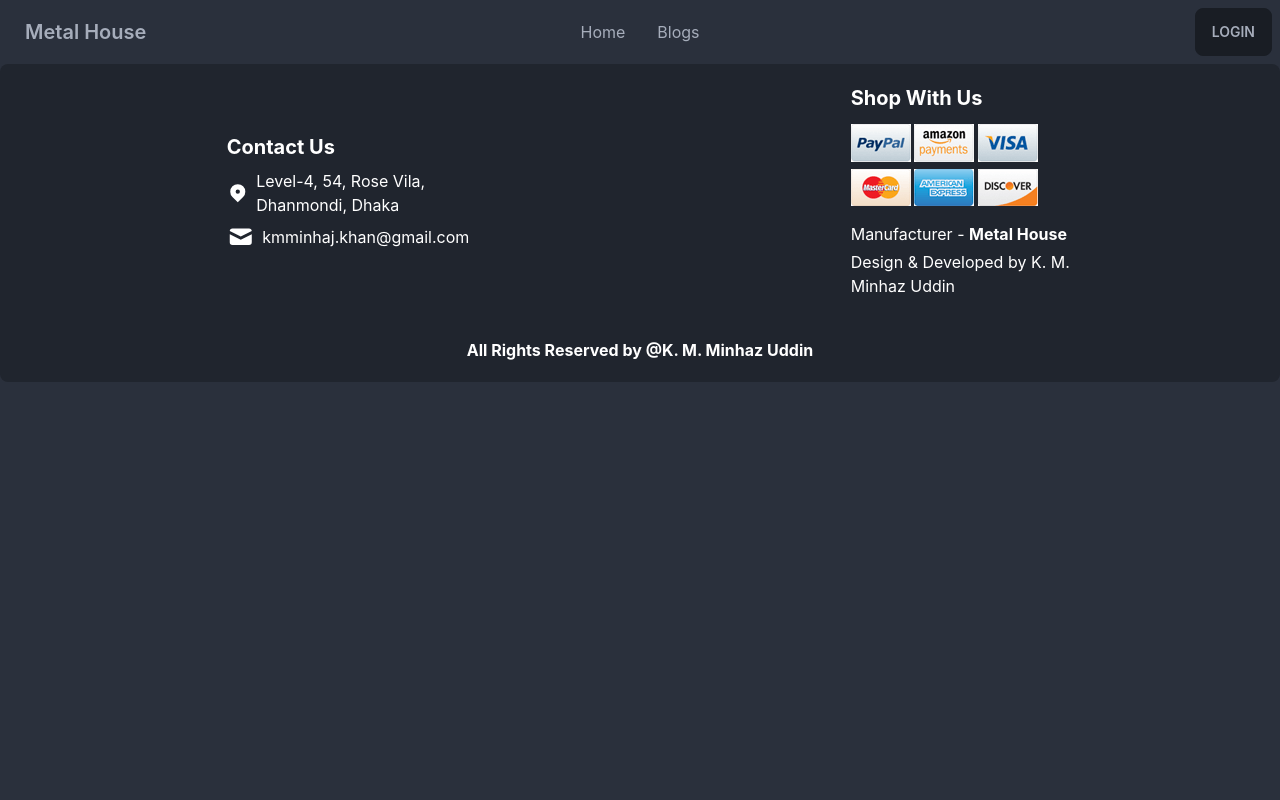
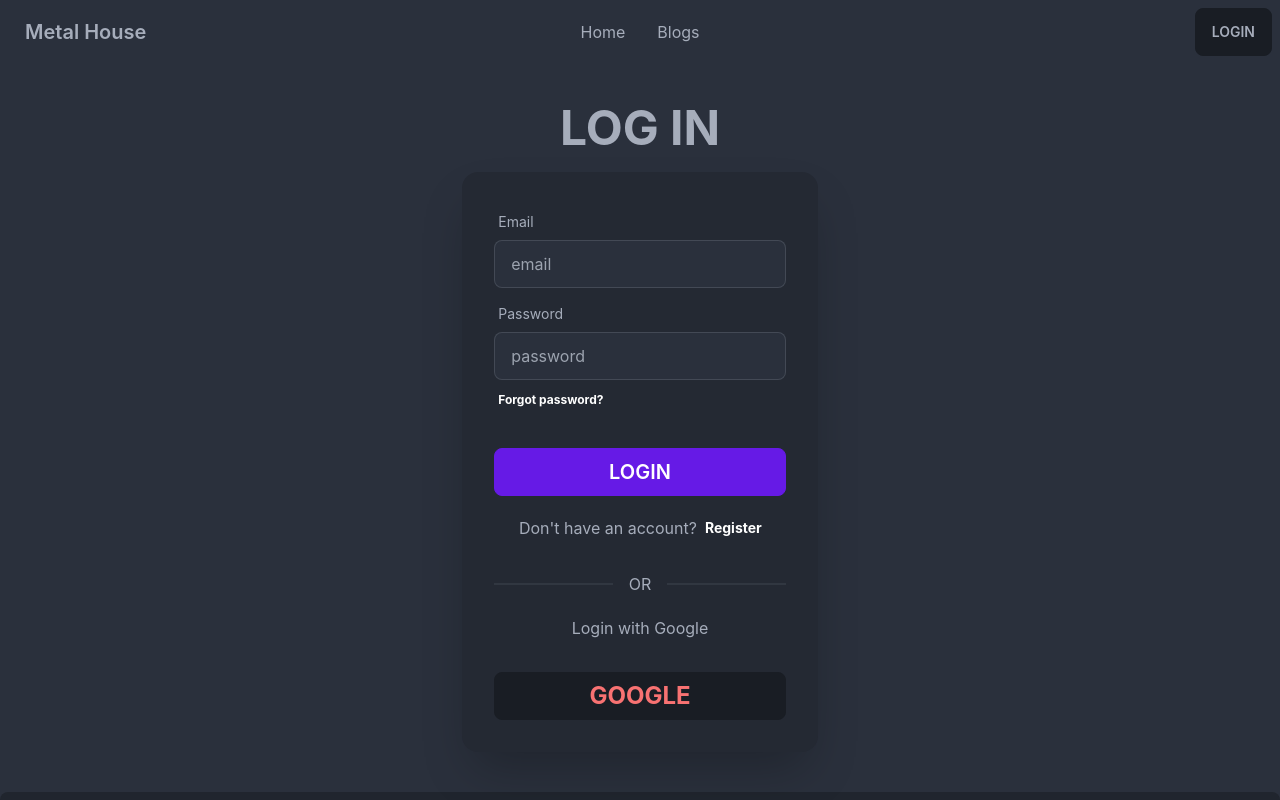
Before and after one commit to kmminhaz/Metal-House, a React (Create React App) app: page /login in a window 1280 px wide. Shown: the top 800 px of the page. Built offline with nearby package versions, Linux system fonts and the light colour scheme.

Commit message:
Login Page Design Done

```diff
--- a/src/App.js
+++ b/src/App.js
@@ -3,6 +3,7 @@ import './App.css';
 import Footer from './Footer/Footer';
 import Blogs from './Pages/Blogs/Blogs';
 import Home from './Pages/HomePage/Home';
+import Login from './Pages/LoginRegistrationPage/Login';
 import NavBar from './Pages/Navigation/NavBar';
 
 function App() {
@@ -12,6 +13,8 @@ function App() {
       <Routes>
         <Route path='/' element={<Home></Home>}></Route>
         <Route path='/blogs' element={<Blogs></Blogs>}></Route>
+        <Route path='/login' element={<Login></Login>}></Route>
+        <Route path='/register' element={<Login></Login>}></Route>
       </Routes>
       <Footer></Footer>
     </div>
--- a/src/Pages/HomePage/Home.js
+++ b/src/Pages/HomePage/Home.js
@@ -13,9 +13,9 @@ const Home = () => {
         <br /> <br /> <br /> <br />
         <Tools></Tools>
         <br /> <br /> <br /> <br />
+        <BusinessSummery></BusinessSummery>
+        <br /> <br /> <br /> <br />
         <OurCapabilities></OurCapabilities>
-        <br /> <br /> <br /> <br />
-        <BusinessSummery></BusinessSummery>
         <br /> <br /> <br /> <br />
         <Reviews></Reviews>
         <br /> <br /> <br /> <br />
--- /dev/null
+++ b/src/Pages/LoginRegistrationPage/Login.js
@@ -0,0 +1,67 @@
+import React from "react";
+import { Link } from "react-router-dom";
+
+const Login = () => {
+  return (
+    <div className='w-10/12 mx-auto'>
+      <div>
+        <h1 className='font-bold text-5xl pt-10'>LOG IN</h1>
+        {/* <p className='text-xl mt-2 text-success'> Hello Minhaz! </p> */}
+        {/* <p className='text-xl mt-2 text-error'> Hello Minhaz! </p> */}
+      </div>
+      <div className='card lg:w-2/6 mt-5 my-10 mx-auto shadow-2xl bg-base-200'>
+        <div className='card-body'>
+          <div className='form-control'>
+            <label className='label'>
+              <span className='label-text'>Email</span>
+            </label>
+            <input
+              type='text'
+              placeholder='email'
+              className='input input-bordered'
+            />
+          </div>
+          <div className='form-control'>
+            <label className='label'>
+              <span className='label-text'>Password</span>
+            </label>
+            <input
+              type='text'
+              placeholder='password'
+              className='input input-bordered'
+            />
+            <label className='label'>
+              <Link
+                to='#'
+                className='font-bold label-text-alt link link-hover mt-1 text-white'
+              >
+                Forgot password?
+              </Link>
+            </label>
+          </div>
+          <div className='form-control mt-6'>
+            <button className='btn btn-primary text-xl'>Login</button>
+            <div className='modal-footer mx-5 pt-3 mb-1'>
+              <p className='font-small flex justify-end items-center label'>
+                <span className='pr-2'>Don't have an account? </span>
+                <Link
+                  to='/register'
+                  className='font-bold label-text-alt link link-hover text-sm text-white'
+                >
+                  Register
+                </Link>
+              </p>
+            </div>
+          </div>
+          <div class='divider'>OR</div>
+          <h2>Login with Google</h2>
+          <div className='form-control mt-6'>
+            <button className='btn text-error font-bold text-2xl'>Google</button>
+          </div>
+        </div>
+      </div>
+    </div>
+  );
+};
+
+export default Login;
--- /dev/null
+++ b/src/Pages/LoginRegistrationPage/Registration.js
@@ -0,0 +1,69 @@
+import React from 'react';
+import { Link } from 'react-router-dom';
+
+const Registration = () => {
+    return (
+      <div className='w-10/12 mx-auto'>
+        <div>
+          <h1 className='font-bold text-5xl pt-10'>Register</h1>
+          {/* <p className='text-xl mt-2 text-success'> Hello Minhaz! </p> */}
+          {/* <p className='text-xl mt-2 text-error'> Hello Minhaz! </p> */}
+        </div>
+        <div className='card lg:w-2/6 mt-5 my-10 mx-auto shadow-2xl bg-base-200'>
+          <div className='card-body'>
+            <div className='form-control'>
+              <label className='label'>
+                <span className='label-text'>Email</span>
+              </label>
+              <input
+                type='text'
+                placeholder='email'
+                className='input input-bordered'
+              />
+            </div>
+            <div className='form-control'>
+              <label className='label'>
+                <span className='label-text'>Password</span>
+              </label>
+              <input
+                type='text'
+                placeholder='password'
+                className='input input-bordered'
+              />
+              <label className='label'>
+                <Link
+                  to='#'
+                  className='font-bold label-text-alt link link-hover mt-1 text-white'
+                >
+                  Forgot password?
+                </Link>
+              </label>
+            </div>
+            <div className='form-control mt-6'>
+              <button className='btn btn-primary text-xl'>Login</button>
+              <div className='modal-footer mx-5 pt-3 mb-1'>
+                <p className='font-small flex justify-end items-center label'>
+                  <span className='pr-2'>Don't have an account? </span>
+                  <Link
+                    to='/register'
+                    className='font-bold label-text-alt link link-hover text-sm text-white'
+                  >
+                    Register
+                  </Link>
+                </p>
+              </div>
+            </div>
+            <div class='divider'>OR</div>
+            <h2>Login with Google</h2>
+            <div className='form-control mt-6'>
+              <button className='btn text-error font-bold text-2xl'>
+                Google
+              </button>
+            </div>
+          </div>
+        </div>
+      </div>
+    );
+};
+
+export default Registration;
--- a/src/Pages/Navigation/NavBar.js
+++ b/src/Pages/Navigation/NavBar.js
@@ -13,13 +13,13 @@ const NavBar = () => {
     </>
   );
   return (
-    <div class='navbar bg-base-100'>
-      <div class='navbar-start'>
-        <div class='dropdown'>
-          <label tabindex='0' class='btn btn-ghost lg:hidden'>
+    <div className='navbar bg-base-100'>
+      <div className='navbar-start'>
+        <div className='dropdown'>
+          <label tabindex='0' className='btn btn-ghost lg:hidden'>
             <svg
               xmlns='http://www.w3.org/2000/svg'
-              class='h-5 w-5'
+              className='h-5 w-5'
               fill='none'
               viewBox='0 0 24 24'
               stroke='currentColor'
@@ -34,20 +34,22 @@ const NavBar = () => {
           </label>
           <ul
             tabindex='0'
-            class='menu menu-compact dropdown-content mt-3 p-2 shadow bg-base-100 rounded-box w-52'
+            className='menu menu-compact dropdown-content mt-3 p-2 shadow bg-base-100 rounded-box w-52'
           >
             {navItems}
           </ul>
         </div>
-        <Link to='/' class='btn btn-ghost normal-case text-xl'>Metal House</Link>
+        <Link to='/' className='btn btn-ghost normal-case text-xl'>
+          Metal House
+        </Link>
       </div>
-      <div class='navbar-center hidden lg:flex'>
-        <ul class='menu menu-horizontal p-0'>
-          {navItems}
-        </ul>
+      <div className='navbar-center hidden lg:flex'>
+        <ul className='menu menu-horizontal p-0'>{navItems}</ul>
       </div>
-      <div class='navbar-end'>
-        <a class='btn'>Login</a>
+      <div className='navbar-end'>
+        <Link to='/login' className='btn'>
+          Login
+        </Link>
       </div>
     </div>
   );
```
Lines whose indentation alone changed are shown as unchanged.
